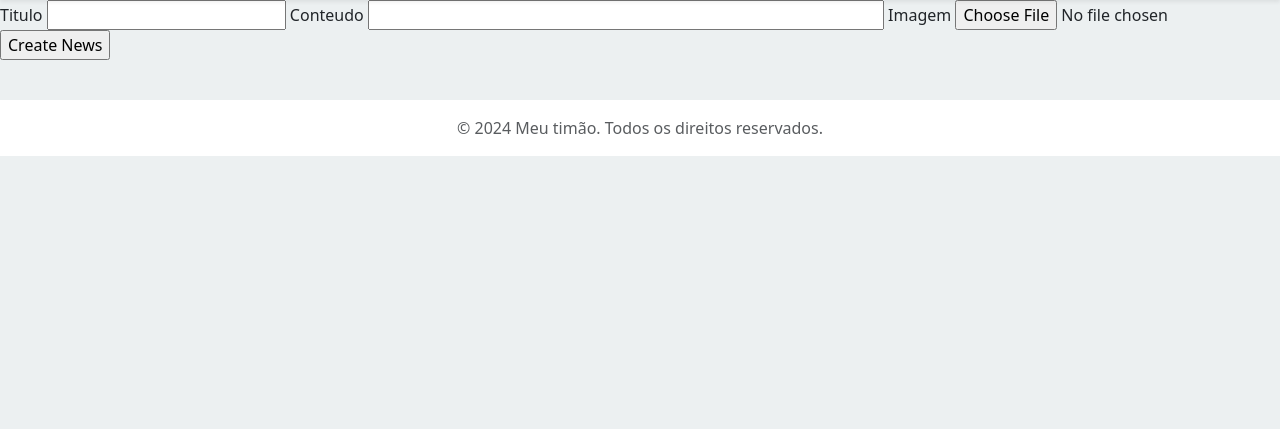
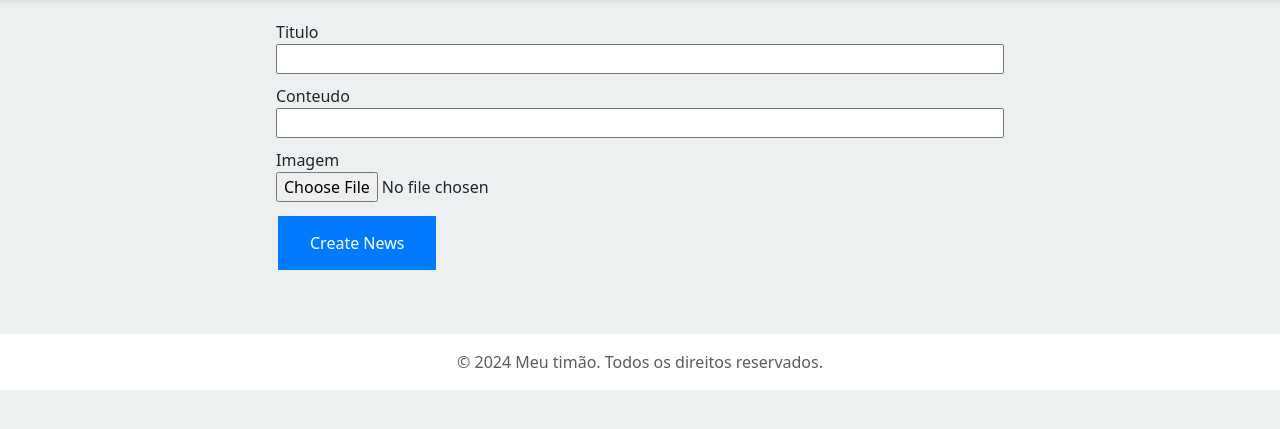
Before and after one commit to FaelSantoss/challenge2_classPW, a Flask app: page /create-noticia in a window 1280 px wide. Shown: the part 56-485 px from the top of the page. Run offline with Flask 3, Linux system fonts and the light colour scheme.

Commit message:
created css for the form

```diff
--- /dev/null
+++ b/src/ui/static/style.css
@@ -0,0 +1,24 @@
+form {
+    margin: auto;
+    width: 60%;
+    padding: 20px;
+}
+
+form input[type="text"], form textarea, form input[type="file"] {
+    width: 100%;
+    margin-bottom: 10px;
+}
+
+form input[type="submit"] {
+    background-color: #007bff;
+    border-color: #123456;
+    color: white;
+    border: none;
+    padding: 15px 32px;
+    text-align: center;
+    text-decoration: none;
+    display: inline-block;
+    font-size: 16px;
+    margin: 4px 2px;
+    cursor: pointer;
+}
--- a/src/ui/templates/homepage.html
+++ b/src/ui/templates/homepage.html
@@ -11,6 +11,7 @@
         -webkit-text-stroke: 0.4px black;
       }
     </style>
+    <link rel="stylesheet" href="{{ url_for('static', filename='style.css') }}">
     <link href="https://cdn.jsdelivr.net/npm/bootstrap@5.3.3/dist/css/bootstrap.min.css" rel="stylesheet" integrity="sha384-QWTKZyjpPEjISv5WaRU9OFeRpok6YctnYmDr5pNlyT2bRjXh0JMhjY6hW+ALEwIH" crossorigin="anonymous">
     {% endblock %}
 </head>
@@ -40,8 +41,9 @@
       <div class="p-3">
         <h1 class="display-4 text-center">Ultimas Noticias</h1>
       </div>
-
-      {% include "noticia_carousel/index.html" %}
+      {% if noticias | length >= 1 %}
+        {% include "noticia_carousel/index.html" %}
+      {% endif%}
 
       <div class="p-5 mx-5">
         <h2 class="display-4">Veja mais sobre</h2>
```
